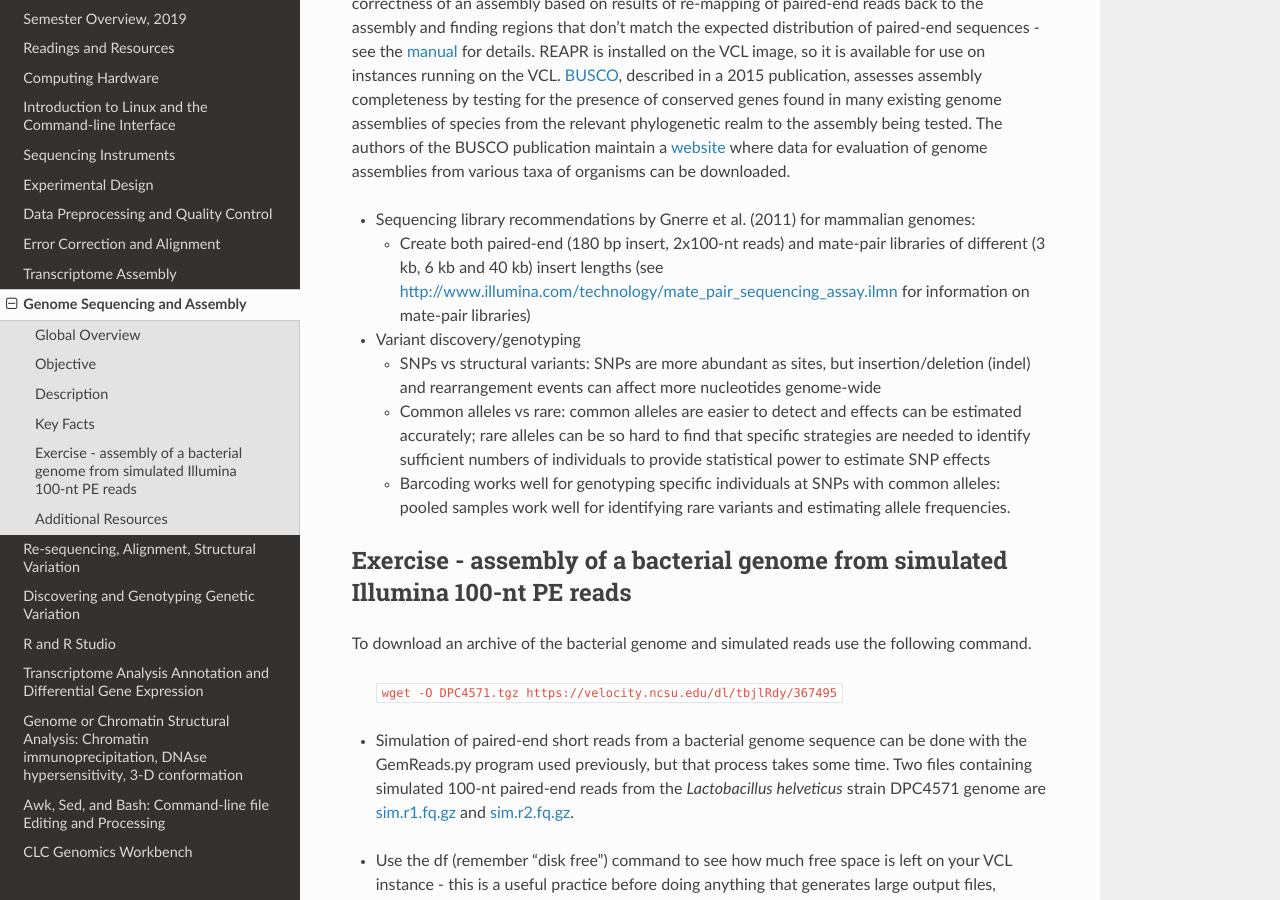
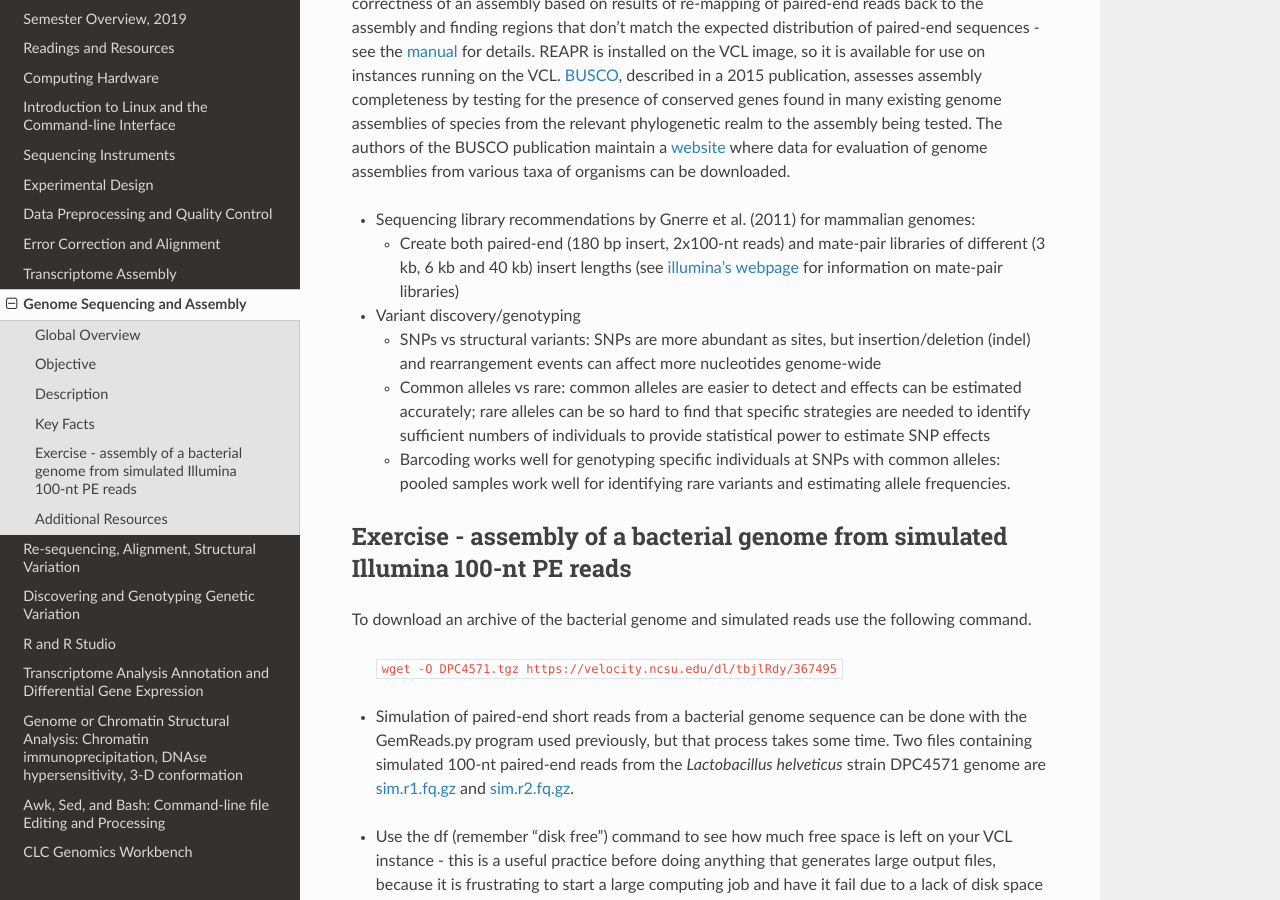
Before and after one commit to rwhetten/DeepSeqAnalysis, a Sphinx documentation site: the page built from docs/source/genome-assembly.rst, in a window 1280 px wide and 900 px high, scrolled down 2280 px. Built offline with Sphinx 7.4.7 and the Read the Docs theme 2.0.0, drawn with Linux system fonts in a browser that asks for light colours.

Commit message:
Update genome-assembly.rst

```diff
--- a/docs/source/genome-assembly.rst
+++ b/docs/source/genome-assembly.rst
@@ -33,7 +33,7 @@ Different approaches have been proposed to evaluate the quality and completeness
 
 + Sequencing library recommendations by Gnerre et al. (2011) for mammalian genomes:
 
-  + Create both paired-end (180 bp insert, 2x100-nt reads) and mate-pair libraries of different (3 kb, 6 kb and 40 kb)  insert lengths (see `http://www.illumina.com/technology/mate_pair_sequencing_assay.ilmn <http://www.illumina.com/technology/mate_pair_sequencing_assay.ilmn>`_ for information on mate-pair libraries)
+  + Create both paired-end (180 bp insert, 2x100-nt reads) and mate-pair libraries of different (3 kb, 6 kb and 40 kb)  insert lengths (see `illumina's webpage <https://www.illumina.com/science/technology/next-generation-sequencing/mate-pair-sequencing.html>`_ for information on mate-pair libraries)
 
 + Variant discovery/genotyping
 
```
